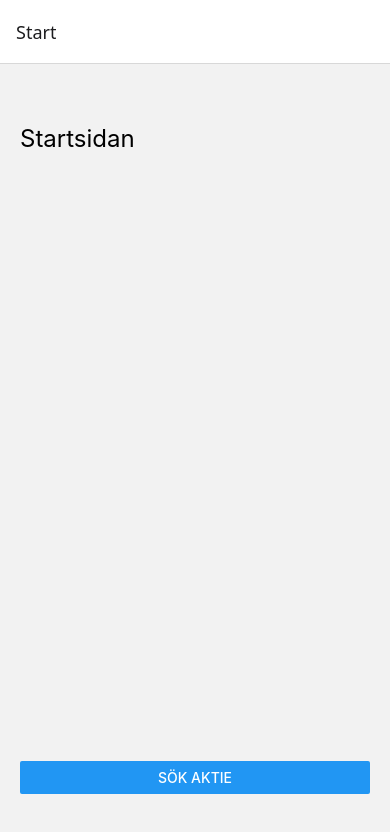
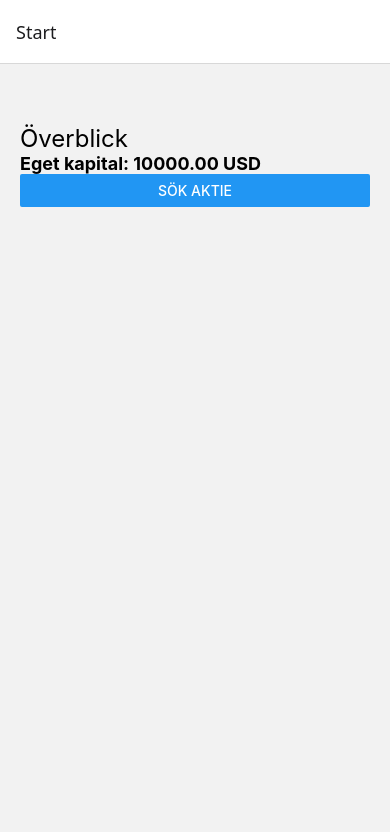
Before and after one commit to tobiaswes/AktieApp, a React Native app: screen /Start in a window 390 px wide. Shown: the top 832 px of the page. Built offline with nearby package versions, Linux system fonts and the light colour scheme.

Commit message:
lagt till en variabel för eget kapital

```diff
--- a/screens/StartScreen.js
+++ b/screens/StartScreen.js
@@ -1,10 +1,14 @@
-import React from 'react';
+import React, { useState } from 'react';
 import { View, Text, Button, StyleSheet } from 'react-native';
 
 export default function StartScreen({ navigation }) {
+  const [capital, setCapital] = useState(10000);
+
   return (
     <View style={styles.container}>
-      <Text style={styles.title}>Startsidan</Text>
+      <Text style={styles.title}>Överblick</Text>
+
+      <Text style={styles.capital}>Eget kapital: {capital.toFixed(2)} USD</Text>
 
       <View style={styles.bottomButtons}>
         <Button title="Sök aktie" onPress={() => navigation.navigate('Search')} />
@@ -16,13 +20,16 @@ export default function StartScreen({ navigation }) {
 const styles = StyleSheet.create({
   container: {
     flex: 1,
-    justifyContent: 'space-between',
     padding: 20,
   },
   title: {
     fontSize: 24,
     marginTop: 40,
   },
+  capital: {
+    fontSize: 18,
+    fontWeight: 'bold',
+  },
   bottomButtons: {
     marginBottom: 30,
   },
```
